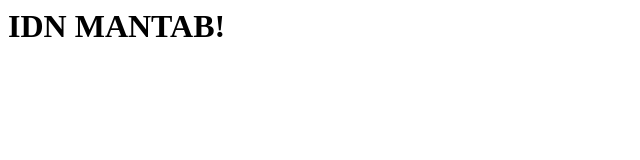
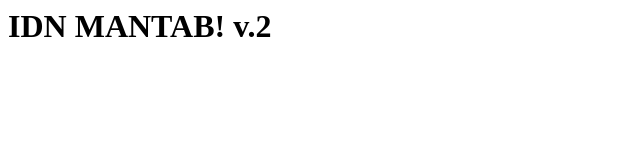
Before and after one commit to putrapdp/docker-ansible, a plain HTML site: page index.html in a window 1280 px wide. Shown: the full height of the page, 0-640 px from the left. Drawn offline with Linux system fonts and the light colour scheme.

Commit message:
Update index.html

```diff
--- a/index.html
+++ b/index.html
@@ -1 +1 @@
-<h1> IDN MANTAB! </h1>
+<h1> IDN MANTAB! v.2 </h1>
```
